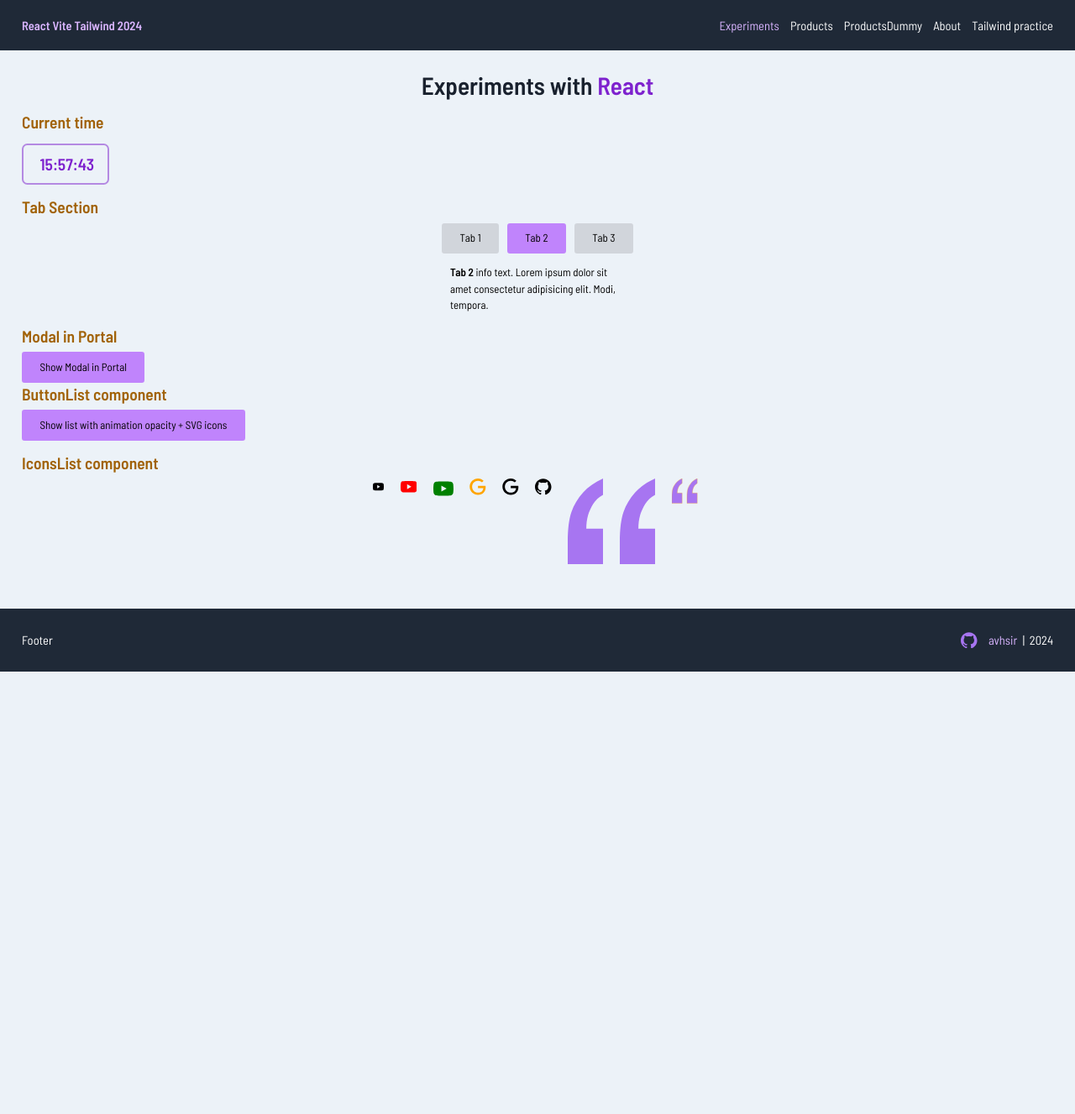
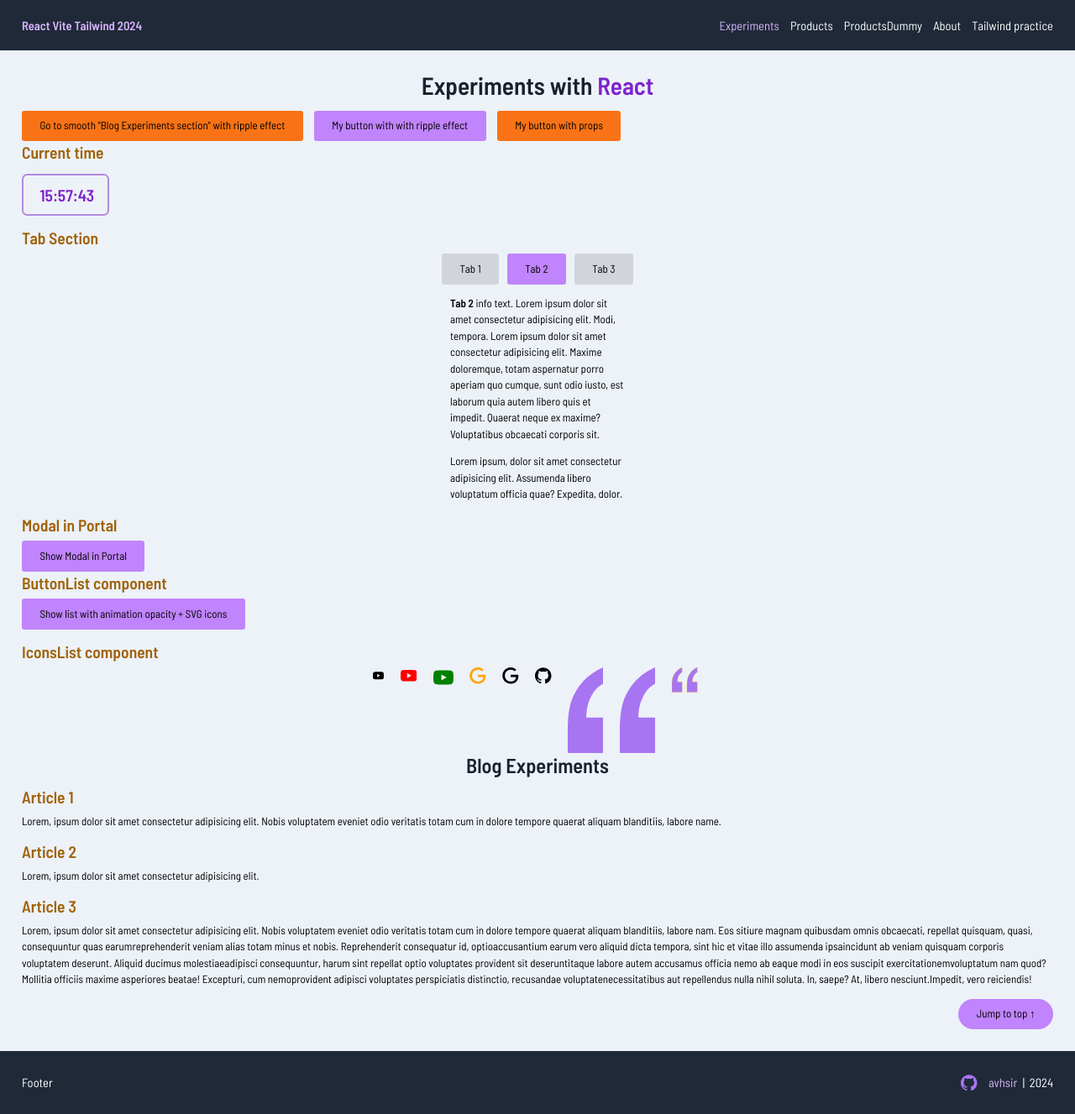
Before and after one commit to avshir/react-vite-ts-tailwind-exp-1, a React (Vite) app: page / in a window 1280 px wide. Shown: the whole page at 84% size. Before the commit the page ends 800 px from the top, so only its background shows below. Built offline with nearby package versions, Linux system fonts and the light colour scheme.

Commit message:
feat: update TabSection, Experiments page, ProductsDummyPage

```diff
--- a/src/components/TabSection/index.tsx
+++ b/src/components/TabSection/index.tsx
@@ -27,7 +27,7 @@ export default function TabSection({ initTab = 'tab-1' }: TabSectionProps) {
         </Button>
       </div>
 
-      <div className="mx-auto w-64 tab-container">
+      <div className="tab-container mx-auto w-64">
         {activeTab === 'tab-1' && (
           <>
             <p>
@@ -47,10 +47,19 @@ export default function TabSection({ initTab = 'tab-1' }: TabSectionProps) {
           </>
         )}
         {activeTab === 'tab-2' && (
-          <p>
-            <span className="font-bold">Tab 2</span> info text. Lorem ipsum dolor sit amet
-            consectetur adipisicing elit. Modi, tempora.
-          </p>
+          <>
+            <p>
+              <span className="font-bold">Tab 2</span> info text. Lorem ipsum dolor sit amet
+              consectetur adipisicing elit. Modi, tempora. Lorem ipsum dolor sit amet consectetur
+              adipisicing elit. Maxime doloremque, totam aspernatur porro aperiam quo cumque, sunt
+              odio iusto, est laborum quia autem libero quis et impedit. Quaerat neque ex maxime?
+              Voluptatibus obcaecati corporis sit.
+            </p>
+            <p>
+              Lorem ipsum, dolor sit amet consectetur adipisicing elit. Assumenda libero voluptatum
+              officia quae? Expedita, dolor.
+            </p>
+          </>
         )}
         {activeTab === 'tab-3' && (
           <p>
--- a/src/pages/Experiments.tsx
+++ b/src/pages/Experiments.tsx
@@ -1,11 +1,15 @@
-import { useState } from 'react';
+import { useState, useRef } from 'react';
+
 import CurrentTime from '../components/CurrentTime';
 import TabSection from '../components/TabSection';
 import ModalPortal from '../components/ModalPortal';
 import Button from '../components/Button';
 import ButtonList from '../components/ButtonList';
 import IconsList from '../components/IconsList';
+import ButtonToTop from '../components/ButtonToTop';
 import Footer from '../components/Footer';
+
+import { articles } from '../data/articles';
 
 export default function Experiments() {
   const [showModal, setShowModal] = useState(false);
@@ -13,16 +17,40 @@ export default function Experiments() {
   const openModal = () => setShowModal(true);
   const closeModal = () => setShowModal(false);
 
+  const blogExperimentsRef = useRef<HTMLElement | null>(null);
+
   return (
     <>
       <main className="container mx-auto p-8">
         <h1>
           Experiments with <span className="text-purple-700">React</span>
         </h1>
+        <div className="flex gap-4" id="button-group-experiments">
+          <Button
+            isActive={true}
+            isRipple={true}
+            onClick={() => {
+              blogExperimentsRef.current?.scrollIntoView({
+                behavior: 'smooth',
+              });
+            }}
+            className="bg-orange-500"
+          >
+            {' '}
+            Go to smooth "Blog Experiments section" with ripple effect
+          </Button>
+          <Button isRipple={true} isActive={true} onClick={() => alert('111')}>
+            My button with with ripple effect
+          </Button>
+          <Button isActive={true} onClick={() => alert('222')} className="bg-orange-500">
+            My button with props
+          </Button>
+        </div>
         <CurrentTime />
         <TabSection initTab="tab-2" />
+        <div id="modal-portal-experiments">
           <h3>Modal in Portal</h3>
-        <Button onClick={openModal} isActive={true}>
+          <Button onClick={openModal} isActive={true} isRipple={true}>
             Show Modal in Portal
           </Button>
           {showModal && (
@@ -31,21 +59,34 @@ export default function Experiments() {
               <p>This Modal use createPortal and dialog HTML</p>
               <p> Added some info in modal portal dialog </p>
               <p>
-              Lorem ipsum dolor sit amet consectetur adipisicing elit. Voluptate ad eveniet officiis
-              iure iste nulla! Fugiat autem beatae, delectus aperiam animi, provident corrupti
-              molestias odit dolor in ea fugit neque eveniet. Quam, iusto. Sint repellendus unde
-              totam facilis itaque nam asperiores, autem consequuntur ad provident nulla, nemo in
-              eligendi quis corrupti vitae dolorem, blanditiis temporibus! Ad placeat minus sit
-              sapiente aperiam ea incidunt ipsa accusamus earum! Assumenda perferendis dignissimos
-              laboriosam illum quia? Impedit, aperiam eveniet. Accusamus, iste vitae magnam labore
-              exercitationem dignissimos consectetur veniam pariatur quos repellendus
-              necessitatibus! Possimus ullam libero et laboriosam est aliquid exercitationem natus
-              provident quo tenetur!
+                Lorem ipsum dolor sit amet consectetur adipisicing elit. Voluptate ad eveniet
+                officiis iure iste nulla! Fugiat autem beatae, delectus aperiam animi, provident
+                corrupti molestias odit dolor in ea fugit neque eveniet. Quam, iusto. Sint
+                repellendus unde totam facilis itaque nam asperiores, autem consequuntur ad
+                provident nulla, nemo in eligendi quis corrupti vitae dolorem, blanditiis
+                temporibus! Ad placeat minus sit sapiente aperiam ea incidunt ipsa accusamus earum!
+                Assumenda perferendis dignissimos laboriosam illum quia? Impedit, aperiam eveniet.
+                Accusamus, iste vitae magnam labore exercitationem dignissimos consectetur veniam
+                pariatur quos repellendus necessitatibus! Possimus ullam libero et laboriosam est
+                aliquid exercitationem natus provident quo tenetur!
               </p>
             </ModalPortal>
           )}
+        </div>
         <ButtonList />
         <IconsList />
+        <section ref={blogExperimentsRef} id="blog-experiments">
+          <h2>Blog Experiments</h2>
+          {articles.map((article) => (
+            <article key={article.id} id={`article-${article.id}`}>
+              <h3>{article.title}</h3>
+              <p>{article.text}</p>
+            </article>
+          ))}
+        </section>
+        <div className="text-right">
+          <ButtonToTop>Jump to top ↑</ButtonToTop>
+        </div>
       </main>
       <Footer />
     </>
--- a/src/pages/ProductsDummyPage.tsx
+++ b/src/pages/ProductsDummyPage.tsx
@@ -1,4 +1,5 @@
 import ProductsDummyList from './../components/ProductDummyList';
+import ButtonToTop from '../components/ButtonToTop';
 
 export default function ProductsDummyPage() {
   return (
@@ -14,8 +15,11 @@ export default function ProductsDummyPage() {
         </li>
         <li>Infinitely Load Data with the IntersectionObserver API</li>
       </ul>
-      <div className="mx-auto grid grid-cols-1 gap-4 py-4 sm:grid-cols-2 lg:grid-cols-3 max-w-[1024px]">
+      <div className="mx-auto grid max-w-[1024px] grid-cols-1 gap-4 py-4 sm:grid-cols-2 lg:grid-cols-3">
         <ProductsDummyList />
+      </div>
+      <div className="fixed bottom-6 right-4">
+        <ButtonToTop>↑</ButtonToTop>
       </div>
     </main>
   );
```
Lines whose indentation alone changed are shown as unchanged.
